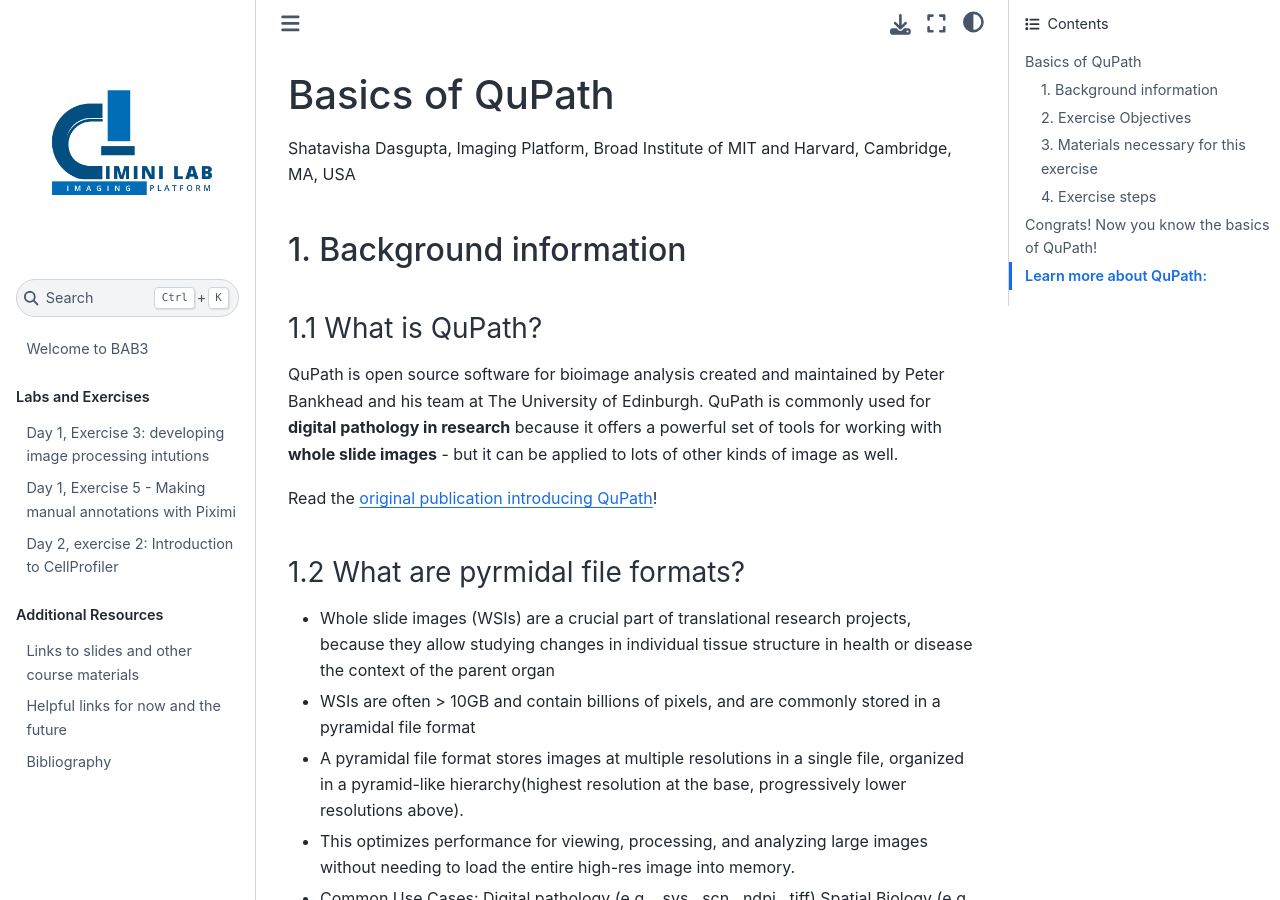
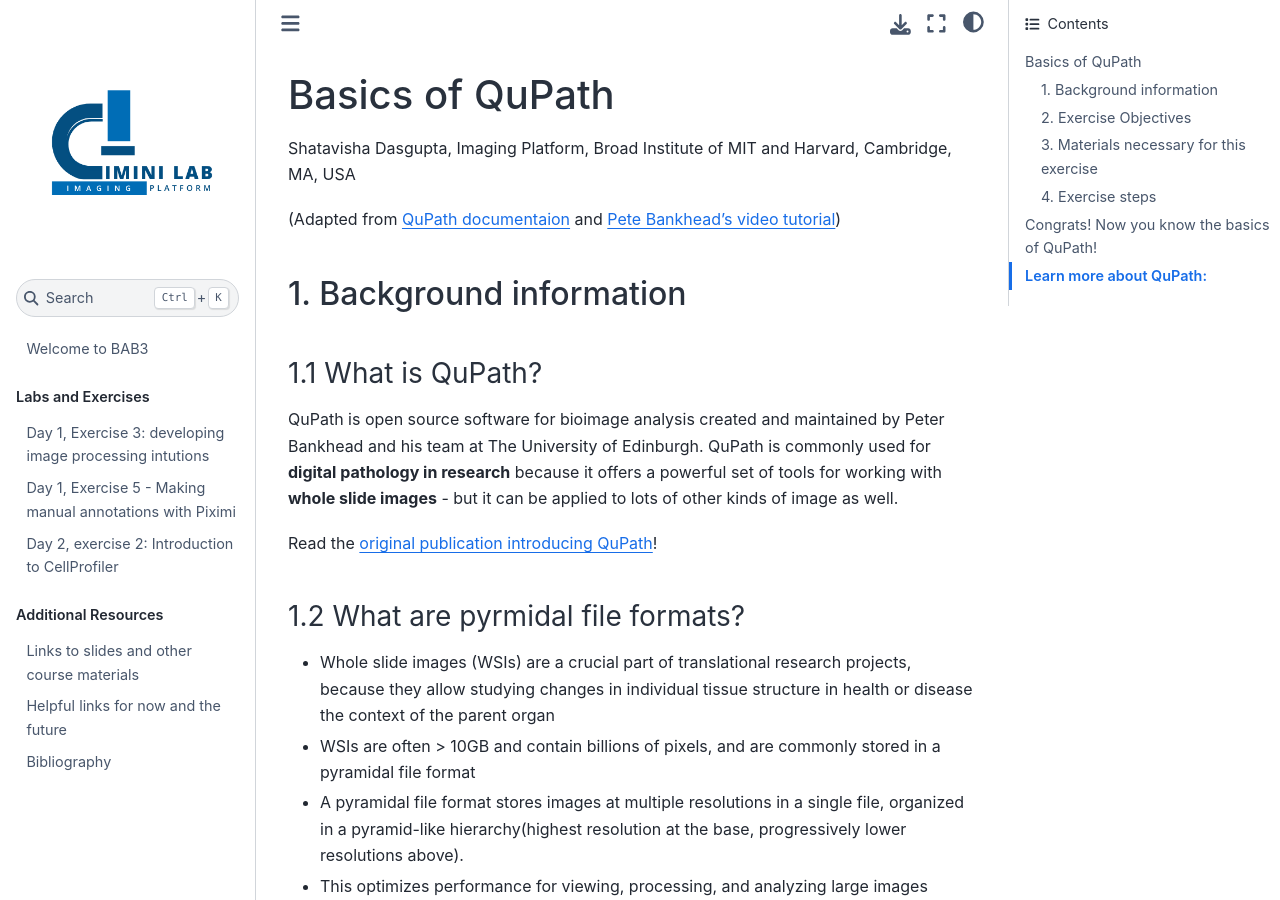
Before and after one commit to broadinstitute/BAB3, a Jupyter Book: the page built from docs/QuPath_demo/QuPath_demo.md, in a window 1280 px wide and 900 px high. Built offline with Jupyter Book 1.0.4 settings and Sphinx 7.4.7 and the Sphinx Book theme 1.1.4, drawn with Linux system fonts in a browser that asks for light colours.

Commit message:
credits added

```diff
--- a/docs/QuPath_demo/QuPath_demo.md
+++ b/docs/QuPath_demo/QuPath_demo.md
@@ -2,6 +2,8 @@
 
 Shatavisha Dasgupta,
 Imaging Platform, Broad Institute of MIT and Harvard, Cambridge, MA, USA
+
+(Adapted from [QuPath documentaion](https://qupath.readthedocs.io/en/stable/docs/tutorials/index.html) and [Pete Bankhead's video tutorial](https://youtu.be/xtjsigsUrms?si=PLyccu1S0xfYJHYN))
 
 ## 1. Background information
 
```
